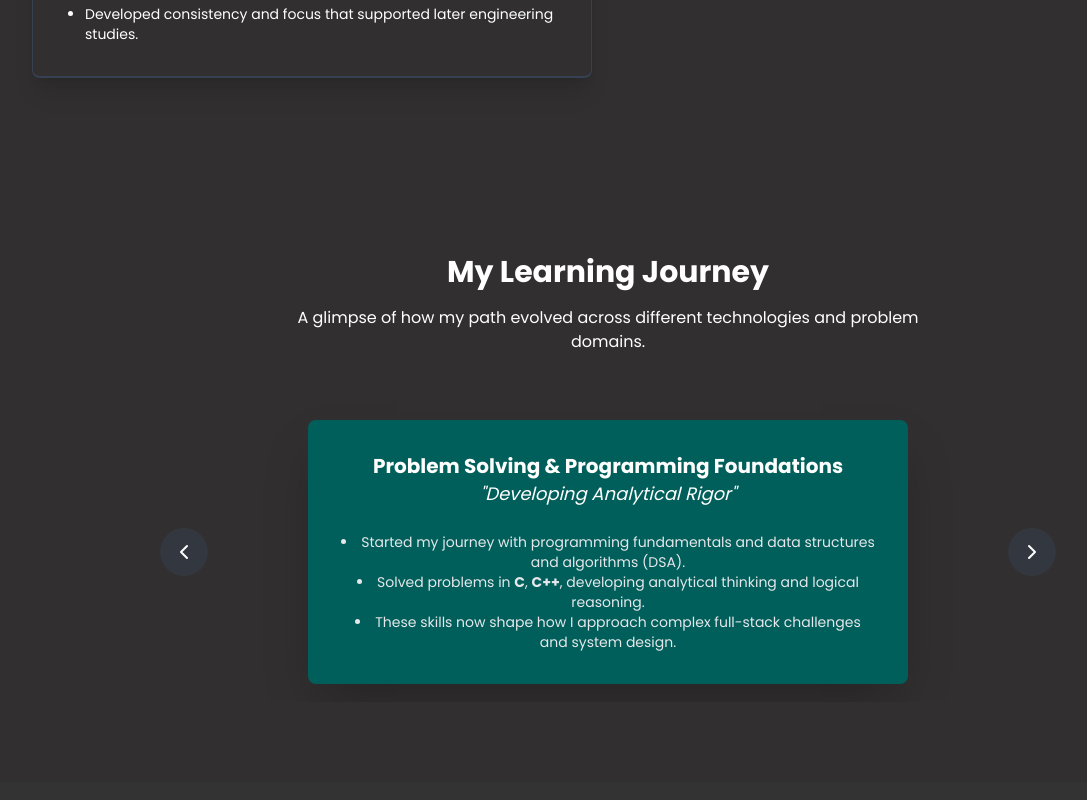
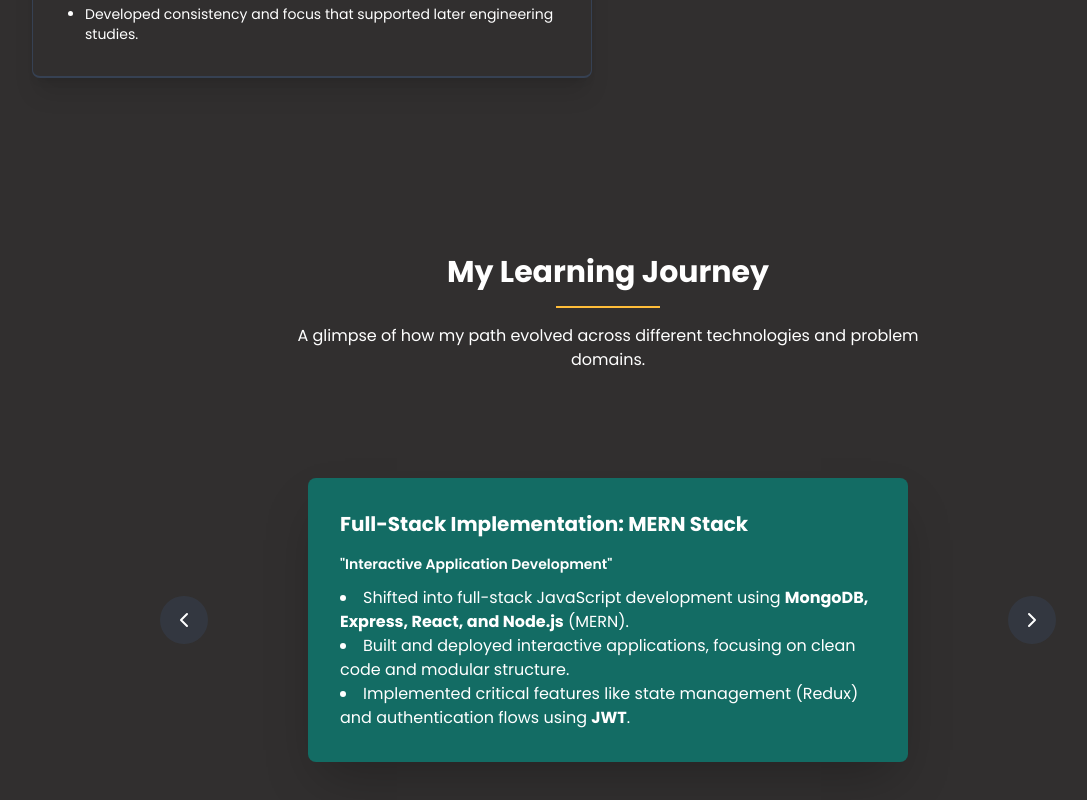
Before and after one commit to sumiya-yasmin/sumiya-yasmin-portfolio, a Next.js app: page / in a window 1280 px wide. Shown: the part 5262-6062 px from the top of the page, without its empty margins (32-1119 px from the left). Built offline with nearby package versions, Linux system fonts and the light colour scheme.

Commit message:
Add autoplay for carousel slides

```diff
--- a/app/components/LearningJourneySection.tsx
+++ b/app/components/LearningJourneySection.tsx
@@ -1,7 +1,7 @@
 "use client";
 import { learningJourneyData } from "@/data/learningJourneyData";
 import { AnimatePresence, motion } from "framer-motion";
-import { useState } from "react";
+import { useState, useEffect, useCallback, useRef } from "react";
 import { formatTextWithBolds } from "./FormatTextBold";
 import { ChevronLeft, ChevronRight } from "lucide-react";
 const variants = {
@@ -23,10 +23,39 @@ const variants = {
 export const LearningJourneySection = () => {
   const [[page, direction], setPage] = useState<[number, number]>([0, 0]);
   const data = learningJourneyData;
+  const autoPlayRef = useRef<number | null>(null);
   const journeyIndex = Math.abs(page % data.length);
 
   const paginate = (newDirection: number) => {
     setPage([page + newDirection, newDirection]);
+  };
+  const startAutoPlay = useCallback(() => {
+    if (autoPlayRef.current) {
+      window.clearInterval(autoPlayRef.current);
+    }
+
+    autoPlayRef.current = window.setInterval(() => {
+      paginate(1);
+    }, 4000);
+  }, [paginate]);
+
+  useEffect(() => {
+    startAutoPlay();
+
+    return () => {
+      if (autoPlayRef.current) {
+        window.clearInterval(autoPlayRef.current);
+      }
+    };
+  }, [startAutoPlay]);
+  const handleMouseEnter = () => {
+    if (autoPlayRef.current) {
+      window.clearInterval(autoPlayRef.current);
+    }
+  };
+
+  const handleMouseLeave = () => {
+    startAutoPlay();
   };
   const BG = "bg-[var(--color-bg-level-2)]";
 
@@ -36,11 +65,16 @@ export const LearningJourneySection = () => {
         <h2 className="text-3xl font-bold mb-4 text-[var(--color-text-secondary)]">
           My Learning Journey
         </h2>
+        <div className="h-0.5 w-26 bg-[var(--color-accent-secondary)] mx-auto mb-4" />
         <p className="text-[16px] mb-12 max-w-2xl mx-auto font-normal text-[var(--color-text-secondary)]">
           A glimpse of how my path evolved across different technologies and
           problem domains.
         </p>
-        <div className="relative max-w-4xl mx-auto overflow-hidden flex items-center justify-center w-full min-h-[300px]">
+        <div
+          className="relative max-w-4xl mx-auto overflow-hidden flex items-center justify-center w-full min-h-[400px]"
+          onMouseEnter={handleMouseEnter}
+          onMouseLeave={handleMouseLeave}
+        >
           <AnimatePresence initial={false} custom={direction} mode="wait">
             <motion.div
               key={page}
@@ -50,19 +84,19 @@ export const LearningJourneySection = () => {
               animate="center"
               exit="exit"
               transition={{
-                x: { type: "tween", duration: 0.45, ease: "easeInOut" },
-                opacity: { duration: 0.25 },
+                x: { type: "tween", duration: 0.8, ease: "easeInOut" },
+                opacity: { duration: 0.8 },
               }}
               layout="position"
-              className="absolute w-[600px] max-w-full p-6 md:p-8 bg-teal-800 rounded-lg shadow-2xl"
+              className="absolute w-[600px] h-auto max-w-full p-6 md:p-8 bg-[var(--color-bg-carousel)] rounded-lg shadow-2xl"
             >
-              <p className="font-bold text-xl text-white">
+              <p className="font-bold text-left text-xl mb-4 text-[var(--color-text-primary)]">
                 {data[journeyIndex].title}
               </p>
-              <p className="text-lg italic text-white mb-6">
+              <p className="text-sm text-left font-semibold text-[var(--color-text-primary)] mb-3">
                 "{data[journeyIndex].subtitle}"
               </p>
-              <p className="text-sm text-gray-200">
+              <p className="text-left text-[16px] text-[var(--color-text-secondary)]">
                 {data[journeyIndex].descriptionPoints.map((point, i) => (
                   <li key={i}>{formatTextWithBolds(point)}</li>
                 ))}
@@ -70,14 +104,20 @@ export const LearningJourneySection = () => {
             </motion.div>
           </AnimatePresence>
           <button
-            onClick={() => paginate(1)}
+            onClick={() => {
+              handleMouseEnter();
+              paginate(1);
+            }}
             className="absolute right-0 top-1/2 -translate-y-1/2 p-3 bg-gray-700/50 rounded-full z-10 hover:bg-gray-700 transition-colors"
             aria-label="Next Journey"
           >
             <ChevronRight className="text-white" size={24} />
           </button>
           <button
-            onClick={() => paginate(-1)}
+            onClick={() => {
+              handleMouseEnter();
+              paginate(-1);
+            }}
             className="absolute left-0 top-1/2 -translate-y-1/2 p-3 bg-gray-700/50 rounded-full z-10 hover:bg-gray-700 transition-colors"
             aria-label="Previous Journey"
           >
--- a/app/globals.css
+++ b/app/globals.css
@@ -8,6 +8,7 @@
   --color-bg-level-3: #262020;
   --color-bg-level-4: #3E3C3C; /*aboutme card*/
   --color-bg-input: #6F6C6C;
+  --color-bg-carousel: #136C64;
 
   /* --color-text-primary: #f0f0f0;
   --color-text-secondary: #a3a3a3; */
@@ -22,6 +23,7 @@
   --color-accent-primary: #7B68EE;
   --color-accent-secondary: #FFBD39;
   --color-accent-tertiary: #163d4d;
+
 
   /* --color-bg-btn-primary-hover: rgba(123, 104, 238, 0.8);
   --color-bg-btn-secondary-hover: rgba(255, 189, 57, 0.8);  */
```
